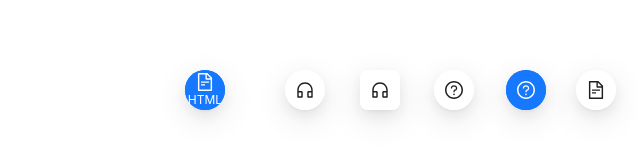
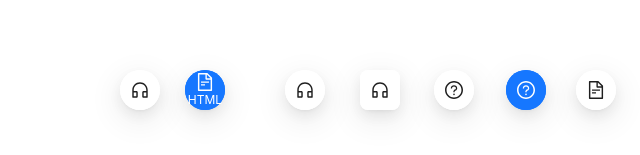
Before and after one commit to Emam-Bokhari/Ant-Design, a React (Vite) app: page / in a window 1280 px wide. Shown: the part 642-797 px from the top of the page, without its empty margins (640-1280 px from the left). Built offline with nearby package versions, Linux system fonts and the light colour scheme.

Commit message:
feat(FloatButton): add FloatButton with CustomerServiceOutlined icon and tooltip for customer service

```diff
--- a/src/components/learning/general/FloatButtonComponent.jsx
+++ b/src/components/learning/general/FloatButtonComponent.jsx
@@ -34,7 +34,18 @@ export default function FloatButtonComponent() {
         style={{ insetInlineEnd: 315 }}
       />
       {/* description */}
-      <FloatButton icon={<FileTextOutlined />} style={{ insetInlineEnd: 415 }} type="primary" description="HTML" />
+      <FloatButton
+        icon={<FileTextOutlined />}
+        style={{ insetInlineEnd: 415 }}
+        type="primary"
+        description="HTML"
+      />
+      {/* tooltip */}
+      <FloatButton
+        tooltip="Custeomer Service"
+        icon={<CustomerServiceOutlined />}
+        style={{ insetInlineEnd: 480 }}
+      />
     </Fragment>
   );
 }
```
